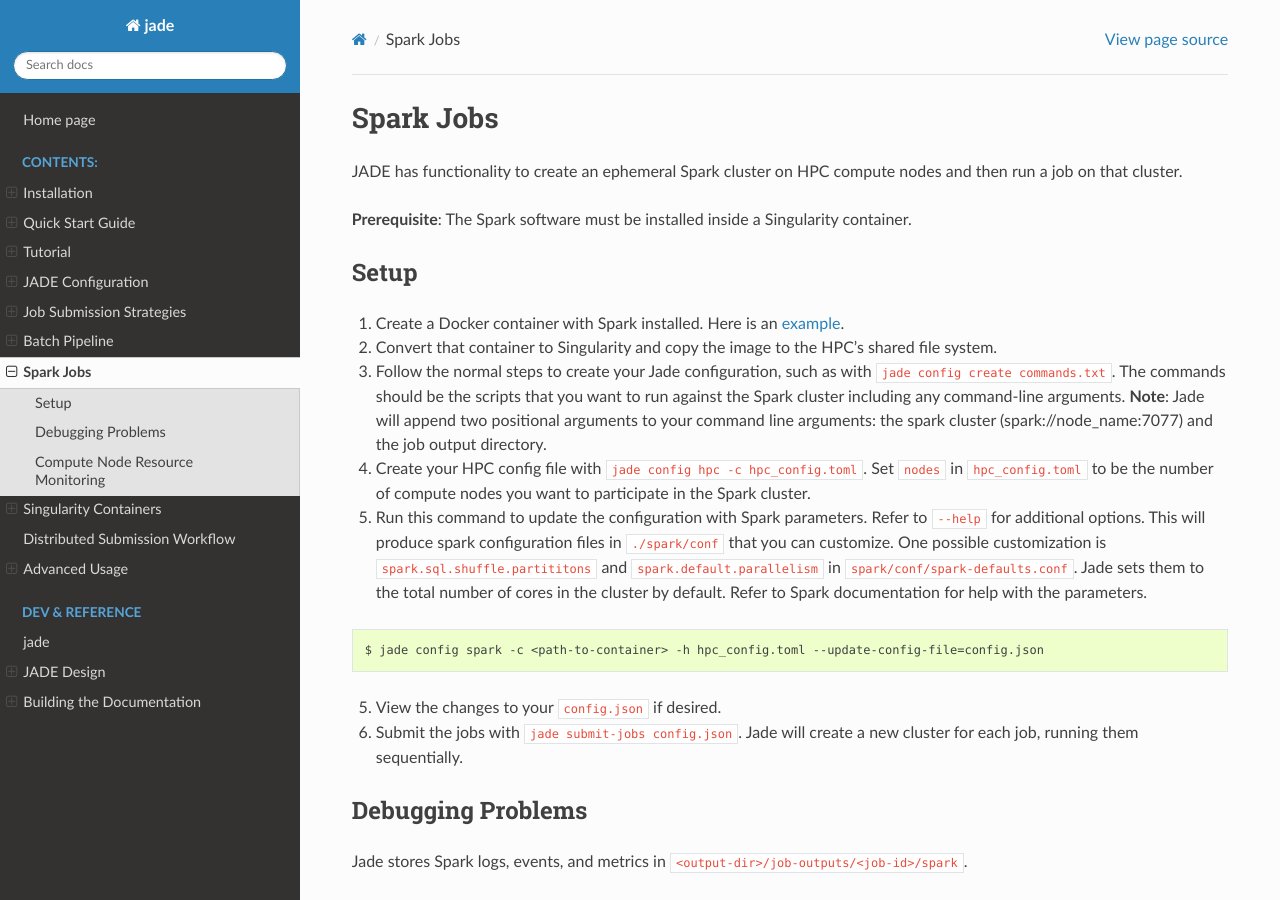
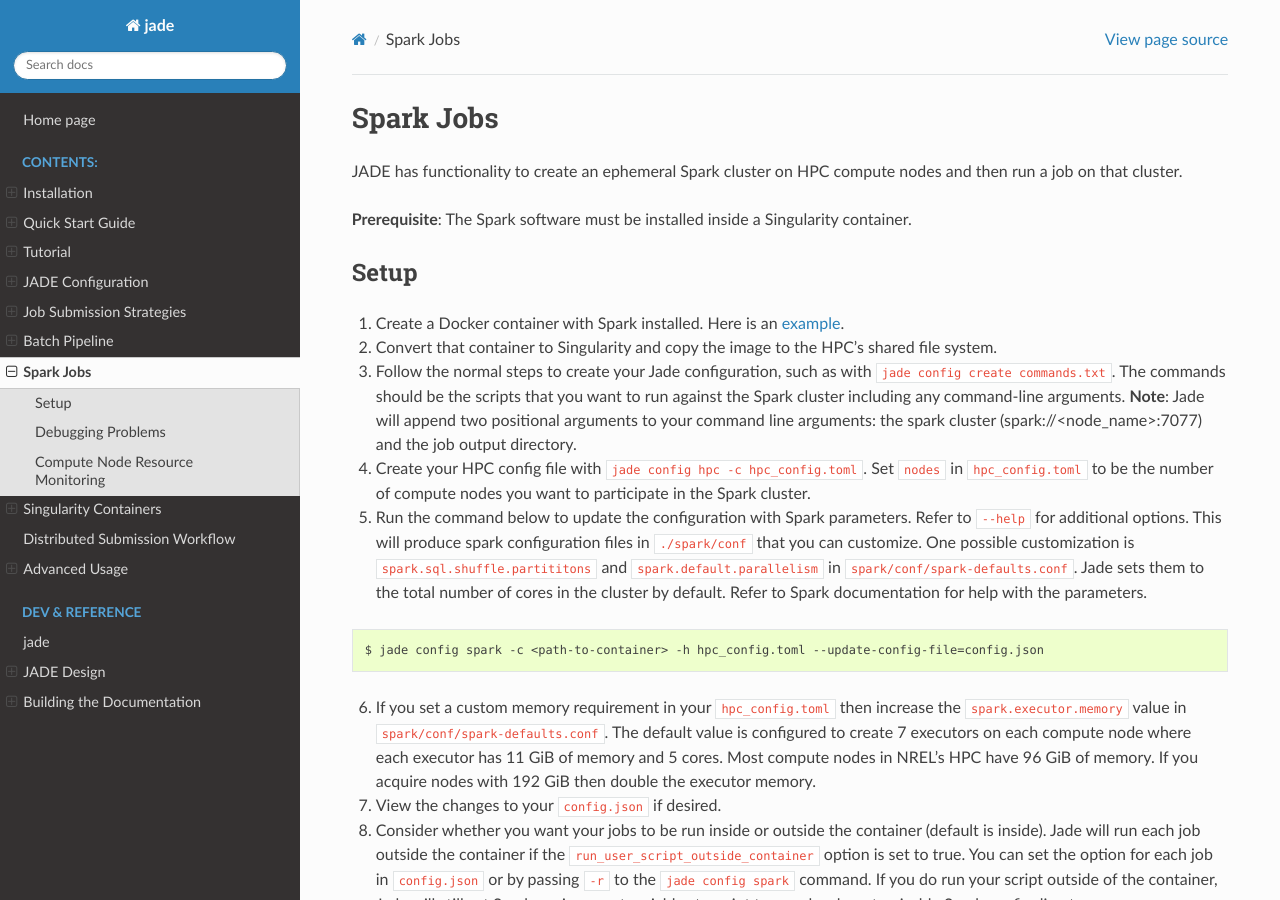
Before and after one commit to NREL/jade, a Sphinx documentation site: the page built from docs/source/spark_jobs.rst, in a window 1280 px wide and 900 px high. Built offline with Sphinx 7.4.7 and the Read the Docs theme 2.0.0, drawn with Linux system fonts in a browser that asks for light colours; pages that are not in the unit, such as notebooks, are missing from menus; some of the changed text lies outside the part shown.

Commit message:
Add option to run Spark user script outside container

```diff
--- a/docs/source/spark_jobs.rst
+++ b/docs/source/spark_jobs.rst
@@ -16,14 +16,14 @@ Setup
 3. Follow the normal steps to create your Jade configuration, such as with ``jade config create
    commands.txt``. The commands should be the scripts that you want to run against the Spark
    cluster including any command-line arguments. **Note**: Jade will append two positional
-   arguments to your command line arguments: the spark cluster (spark://node_name:7077) and the
+   arguments to your command line arguments: the spark cluster (spark://<node_name>:7077) and the
    job output directory.
 4. Create your HPC config file with ``jade config hpc -c hpc_config.toml``. Set ``nodes`` in
    ``hpc_config.toml`` to be the number of compute nodes you want to participate in the Spark
    cluster.
-5. Run this command to update the configuration with Spark parameters. Refer to ``--help`` for
+5. Run the command below to update the configuration with Spark parameters. Refer to ``--help`` for
    additional options. This will produce spark configuration files in ``./spark/conf`` that you
-   can customize.  One possible customization is ``spark.sql.shuffle.partititons`` and
+   can customize. One possible customization is ``spark.sql.shuffle.partititons`` and
    ``spark.default.parallelism`` in ``spark/conf/spark-defaults.conf``. Jade sets them to the total
    number of cores in the cluster by default. Refer to Spark documentation for help with the
    parameters.
@@ -32,8 +32,19 @@ Setup
 
     $ jade config spark -c <path-to-container> -h hpc_config.toml --update-config-file=config.json
 
-5. View the changes to your ``config.json`` if desired.
-6. Submit the jobs with ``jade submit-jobs config.json``. Jade will create a new cluster for each
+6. If you set a custom memory requirement in your ``hpc_config.toml`` then increase the
+   ``spark.executor.memory`` value in ``spark/conf/spark-defaults.conf``. The default value is
+   configured to create 7 executors on each compute node where each executor has 11 GiB of memory
+   and 5 cores.  Most compute nodes in NREL's HPC have 96 GiB of memory. If you acquire nodes with
+   192 GiB then double the executor memory.
+7. View the changes to your ``config.json`` if desired.
+8. Consider whether you want your jobs to be run inside or outside the container (default is inside).
+   Jade will run each job outside the container if the ``run_user_script_outside_container`` option is
+   set to true. You can set the option for each job in ``config.json`` or by passing ``-r`` to
+   the ``jade config spark`` command. If you do run your script outside of the container, Jade will
+   still set Spark environment variables to point to your local, customizable Spark config
+   directory.
+9. Submit the jobs with ``jade submit-jobs config.json``. Jade will create a new cluster for each
    job, running them sequentially.
 
 Debugging Problems
```
Also changed, not shown: 2 other files.
